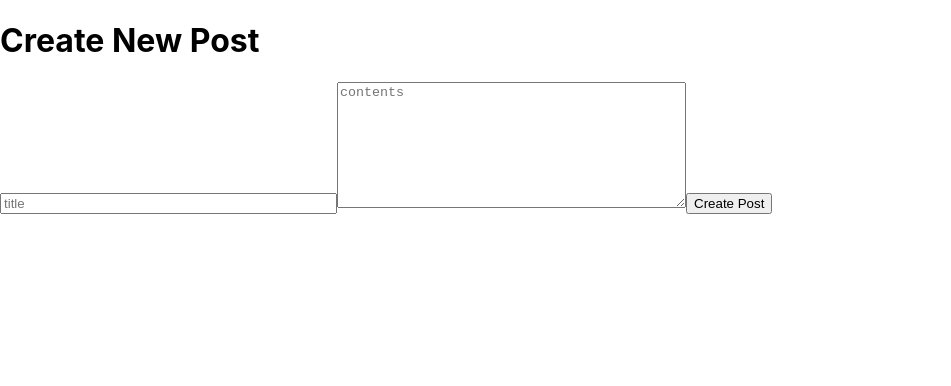
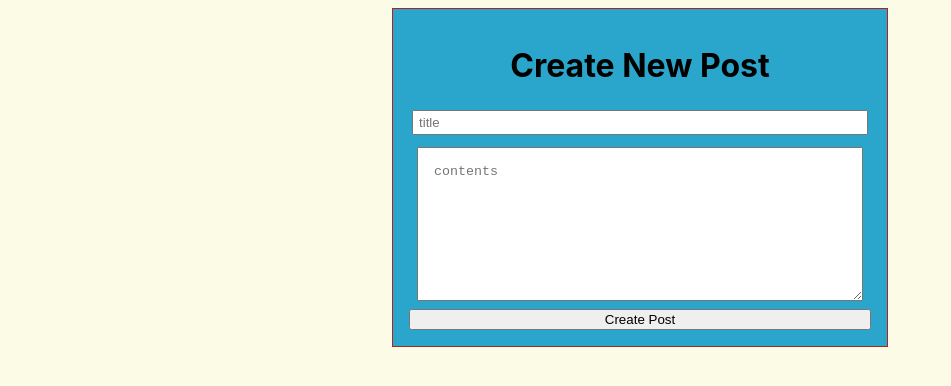
Before and after one commit to stefanosu/shiny-typescript-blog, a React (Create React App) app in the folder frontend-blog/: page /allPosts in a window 1280 px wide. Both pictures are taken after a click on the button "Create New". Shown: the top 386 px of the page, without its empty margins (0-951 px from the left). Built offline with nearby package versions, Linux system fonts and the light colour scheme.

Commit message:
added some styling to create post form

```diff
--- a/frontend-blog/src/App.css
+++ b/frontend-blog/src/App.css
@@ -23,11 +23,66 @@
   color: #61dafb;
 }
 
-@keyframes App-logo-spin {
+body {
+  background-color: rgb(252, 252, 230) ;
+}
+
+.container {
+  display: flex;
+  align-items: center;
+  justify-content: center;
+}
+
+.inner {
+  width: 40%;
+  height: 40%;
+}
+
+.post-form {
+  display: flex;
+  background: #2aa6cc;
+  flex-direction: column;
+  padding: 1rem;
+  margin: 0.5rem;
+  position: center;
+  border: 1px solid firebrick;
+  justify-content: center;
+}
+
+.input {
+  padding: 0.2rem;
+  padding-left: 0.3rem;
+  padding-right: 0.3rem;
+  margin: 0.2rem;
+  margin-left: 0.2rem;
+  margin-right: 0.2rem;
+
+}
+
+.content-form {
+  display: flex;
+  flex-direction: column;
+  padding: 1rem;
+  margin: 0.5rem;
+  position: center;
+  justify-content: center;
+
+}
+
+.title {
+  text-align: center;
+  color:black
+}
+
+.btn-post {
+  color:black
+}
+
+/* @keyframes App-logo-spin {
   from {
     transform: rotate(0deg);
   }
   to {
     transform: rotate(360deg);
   }
-}
+} */
--- a/frontend-blog/src/components/NewPost.tsx
+++ b/frontend-blog/src/components/NewPost.tsx
@@ -1,6 +1,12 @@
 import React, { useState, useEffect } from "react";
 import { useForm } from "react-hook-form";
-import { BrowserRouter as Router, Route, Link, Switch, Redirect } from "react-router-dom";
+import {
+  BrowserRouter as Router,
+  Route,
+  Link,
+  Switch,
+  Redirect,
+} from "react-router-dom";
 
 export interface NewPostProps {
   handleChange: (
@@ -10,7 +16,10 @@ export interface NewPostProps {
 }
 
 const NewPost = ({ savePost, handleChange }: NewPostProps) => {
-  const { register, handleSubmit, setValue, errors } = useForm<NewPostProps>({});
+  const [submitted, setSubmitted] = useState(false);
+  const { register, handleSubmit, setValue, errors } = useForm<NewPostProps>(
+    {}
+  );
 
   const [newPost, setNewPost] = useState<NewPostProps>();
 
@@ -19,12 +28,12 @@ const NewPost = ({ savePost, handleChange }: NewPostProps) => {
   });
 
   const createNewPost = async (postData: any) => {
-    console.log(postData)
-    const userId = localStorage.getItem('user') || '';
+    console.log(postData);
+    const userId = localStorage.getItem("user") || "";
     const requestOptions = {
       method: "POST",
       headers: { "Content-Type": "application/json" },
-      body: JSON.stringify({...postData, userId})
+      body: JSON.stringify({ ...postData, userId }),
     };
     const response = await fetch(
       "http://localhost:3000/api/createPosts",
@@ -33,16 +42,19 @@ const NewPost = ({ savePost, handleChange }: NewPostProps) => {
     const data = await response.json();
     setNewPost(data);
     //after request I would like to redirect to another route to go to see all posts
-    <Redirect to="/allPosts" />
-
+    // if(submitted) {
+    //   return <Redirect push to={{
+    //     pathname: '/allPosts'
+    //   }}
+    // }
   };
 
-
-
   return (
-  <form onSubmit={onSubmit}>
-    <h1>Create New Post</h1>
-    <input
+    <div className="container">
+      <div className='inner'>
+      <form className="post-form" onSubmit={onSubmit}>
+        <h1 className='title'>Create New Post</h1>
+        <input className='input'
           ref={register({ required: true })}
           type="text"
           onChange={handleChange}
@@ -52,7 +64,7 @@ const NewPost = ({ savePost, handleChange }: NewPostProps) => {
           name="title"
         ></input>
 
-    <textarea
+        <textarea className='content-form'
           ref={register({ required: true })}
           onChange={handleChange}
           placeholder="contents"
@@ -62,8 +74,11 @@ const NewPost = ({ savePost, handleChange }: NewPostProps) => {
           name="content"
         ></textarea>
 
-    <button type="submit">Create Post</button>
-  </form>);
+        <button className='btn-post' type="submit">Create Post</button>
+      </form>
+    </div>
+    </div>
+  );
 };
 
 NewPost.defaultProps = {
```
Also changed, not shown: 1 other file (tests, documents, lock files or other folders). Lines whose indentation alone changed are shown as unchanged.
